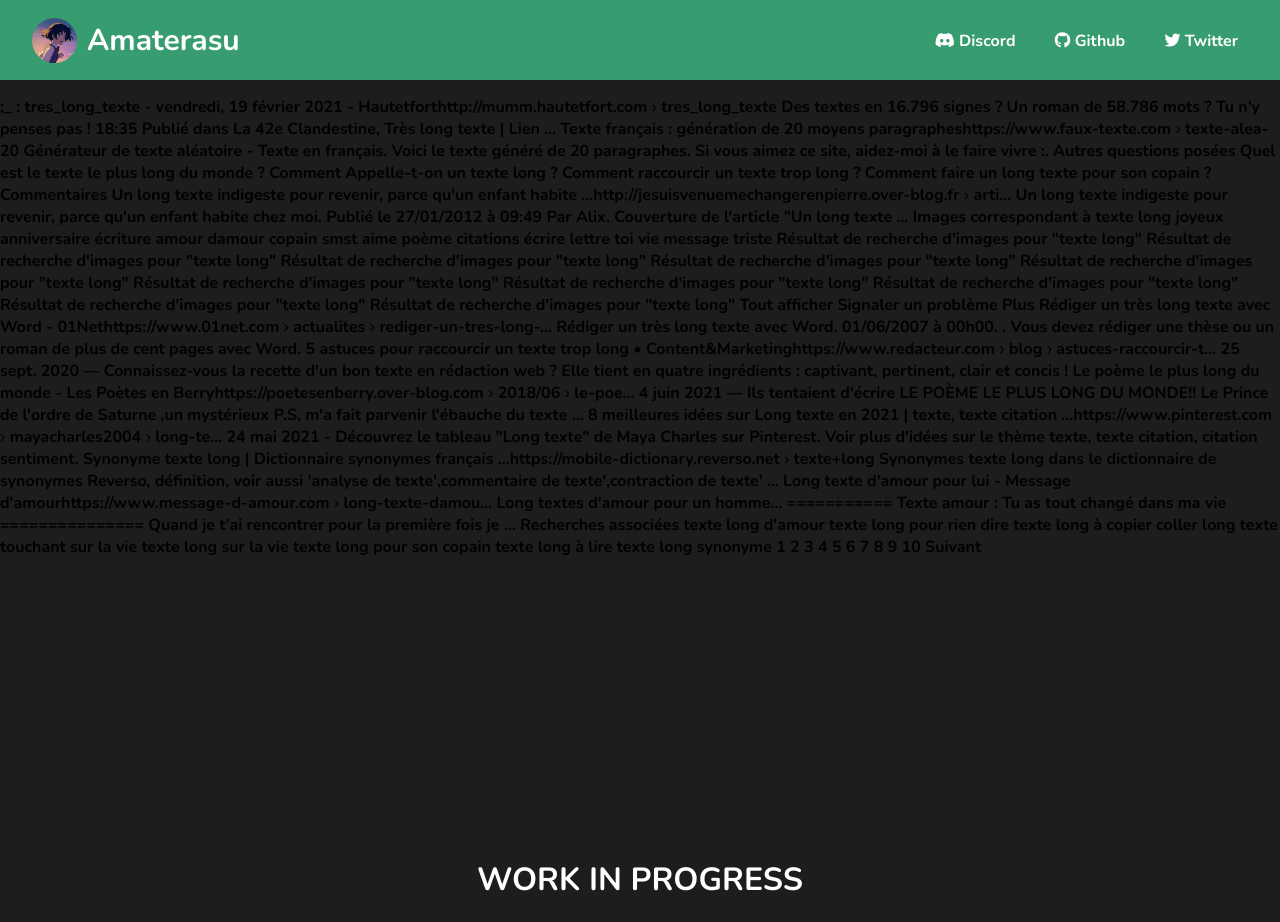
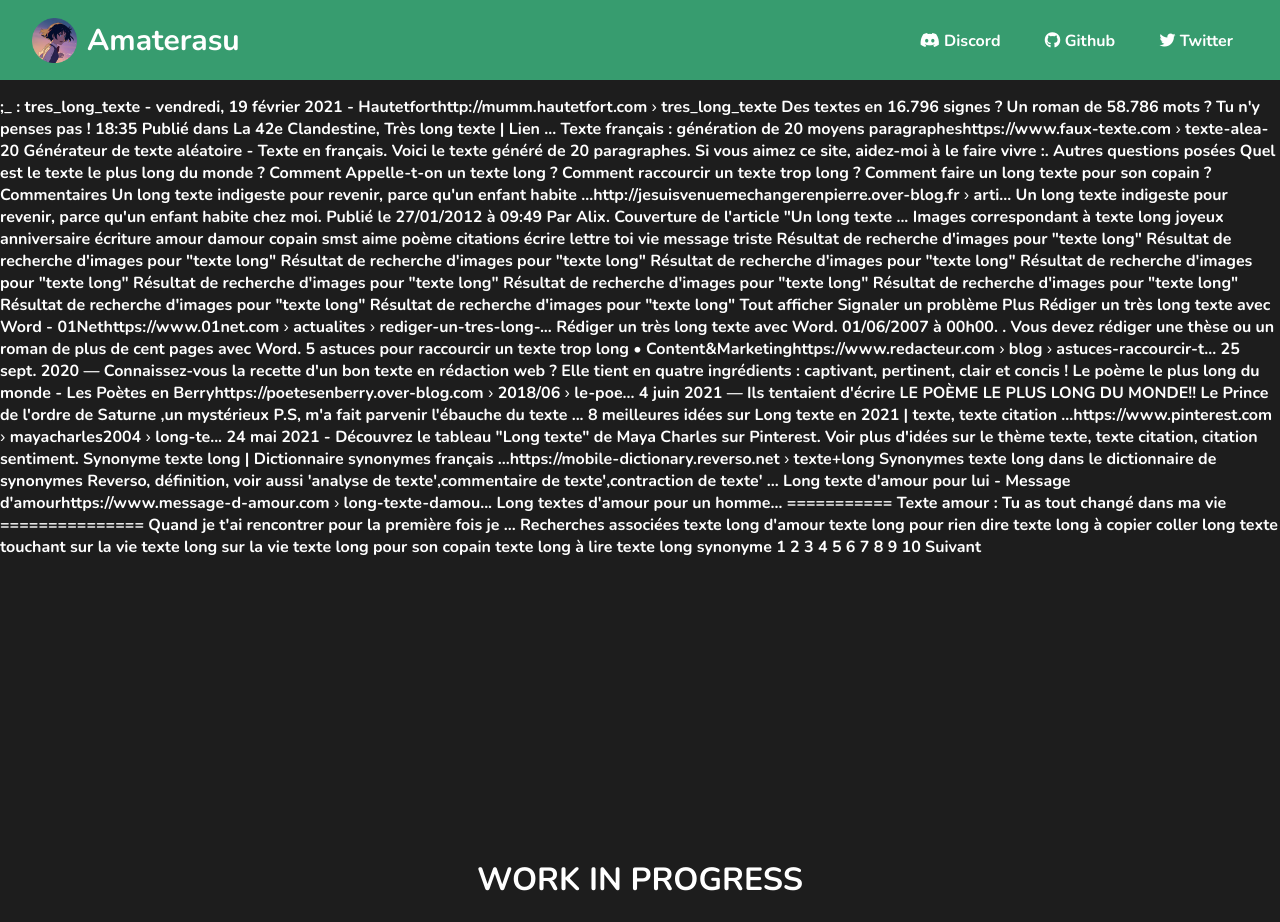
Before and after one commit to Wizi8914/Amaterasu-Website, a PHP site: page / in a window 1280 px wide. Run offline with PHP 8.4, Linux system fonts and the light colour scheme; some libraries are stand-ins or nearby versions.

Commit message:
change button and add random text

```diff
--- a/css/header.css
+++ b/css/header.css
@@ -31,12 +31,12 @@
 }
 
 .header__navbar--menu--link {
-    margin-left: 15px;
+    margin-left: 10px;
     color: white;
     text-decoration: none;
-    padding: 10px 10px;
+    padding: 15px 15px;
     border-radius: 5px;
-    transition-duration: 500ms;
+    transition-duration: 250ms;
 
 }
 
--- a/css/style.css
+++ b/css/style.css
@@ -10,11 +10,11 @@
 }
 
 ::-webkit-scrollbar-thumb {
-    background: red;
+    background: #45a87c;
 }
 
 ::-webkit-scrollbar-track {
-    background: black;
+    background: #292828;
 }
 
 .container {
@@ -30,3 +30,7 @@
     margin-top: 300px;
     font-size: auto;
 }
+
+p {
+    color: white;
+}
--- a/index.html
+++ b/index.html
@@ -128,6 +128,10 @@
             10
             Suivant
             </p>
+
+            <div id="container" class="grid">
+
+            </div>
         <h1 class="wip">WORK IN PROGRESS</h1>
     </body>
 </html>
```
